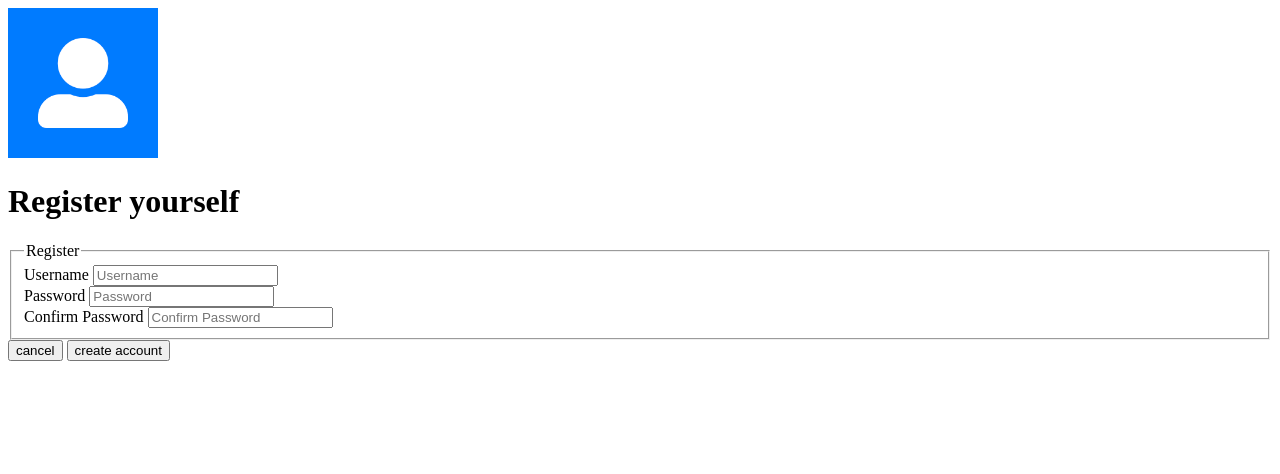
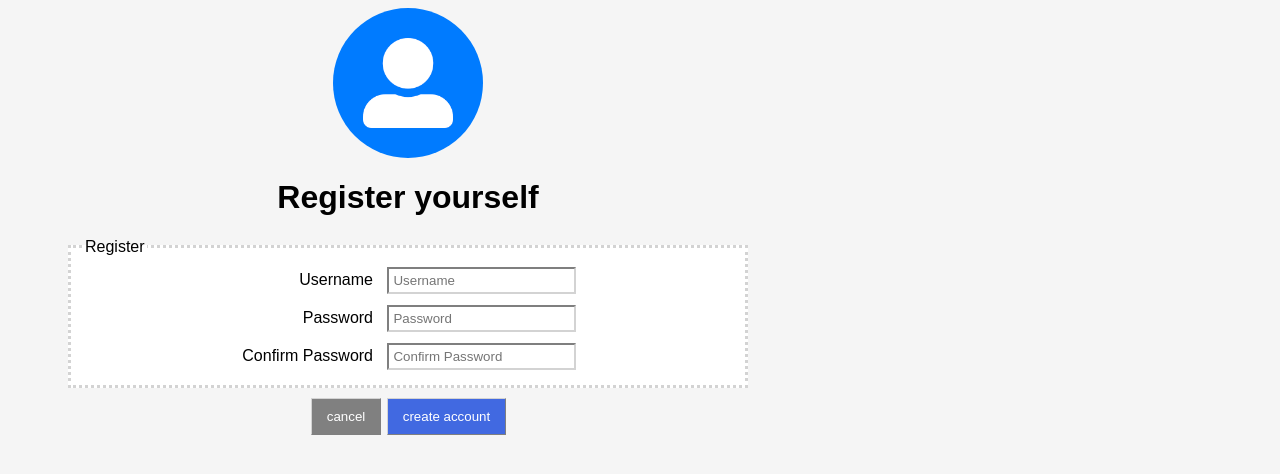
Before and after one commit to HeiligeMeier/Web, a PHP site: page /register.html in a window 1280 px wide. Shown: the top 474 px of the page. Run offline with PHP 8.4, Linux system fonts and the light colour scheme.

Commit message:
css für register und chat

```diff
--- a/Testat2/style.css
+++ b/Testat2/style.css
@@ -1,3 +1,117 @@
-button {
-    text-decoration: none;
+/* general */
+body {
+    font-family: Arial, Helvetica, sans-serif;
+    font-weight: 500;
+    background-color: whitesmoke;
+    max-width: 800px;
 }
+
+a {
+    color: blue;
+}
+a:hover {
+    color: blueviolet;
+}
+
+/* ------------------------------------------ */
+/* register */
+
+.image {
+    display: block;
+    margin-left: auto;
+    margin-right: auto;
+    border-radius: 50%;
+}
+
+.h1register {
+    text-align: center;
+}
+
+.legregister {
+    text-align: left;
+}
+
+.fsregister {
+    border-color:lightgrey;
+    border-width: medium;
+    border-style: dotted;
+    width: 650px;
+    margin: auto;
+    background-color: white;
+}
+
+.labelregister {
+    display: inline-block;
+    text-align: right;
+    width: 280px;
+    padding: 10px;
+
+}
+
+.nameregister, .pwregister {
+    padding: 4px;
+    border-radius: 0%;
+    border-width: 2px;
+    border-color: lightgrey
+}
+
+.buttondiv {
+    text-align: center;
+}
+
+.button1 {
+    background-color: grey;
+    margin: 10px 1px 10px 1px;
+    padding: 10px 15px 10px 15px;
+    border-width: thin;
+    border-color: lightgrey;
+    color: white;
+}
+
+.button2 {
+    background-color: royalblue;
+    padding: 10px 15px 10px 15px;
+    border-width: thin;
+    border-color: lightgrey;
+    color: white;
+}
+
+
+/* ------------------------------------------ */
+/* chat */
+
+.fschat {
+    background-color: white;
+    border-radius: 5px;
+    border-color: whitesmoke;
+}
+
+.horizontal_dotted_line {
+    border-bottom: 1px dashed grey;
+    border-width: 1px;
+    margin: 10px;
+    width: 98%;
+}
+
+.msgchat {
+    width: 75%;
+    padding: 8px;
+    border-radius: 0%;
+    border-width: 2px;
+    border-color: lightgrey
+
+}
+
+.buttonchat {
+    background-color: lightgrey;
+    border-width: thin;
+    border-color: lightgrey;
+    padding: 8px 25px 8px 25px;
+    margin: 0px 0px 0px 30px;
+    width: 17.5%;
+    color: white;
+}
+
+.rmvchat {
+    color: crimson;
+}
```
